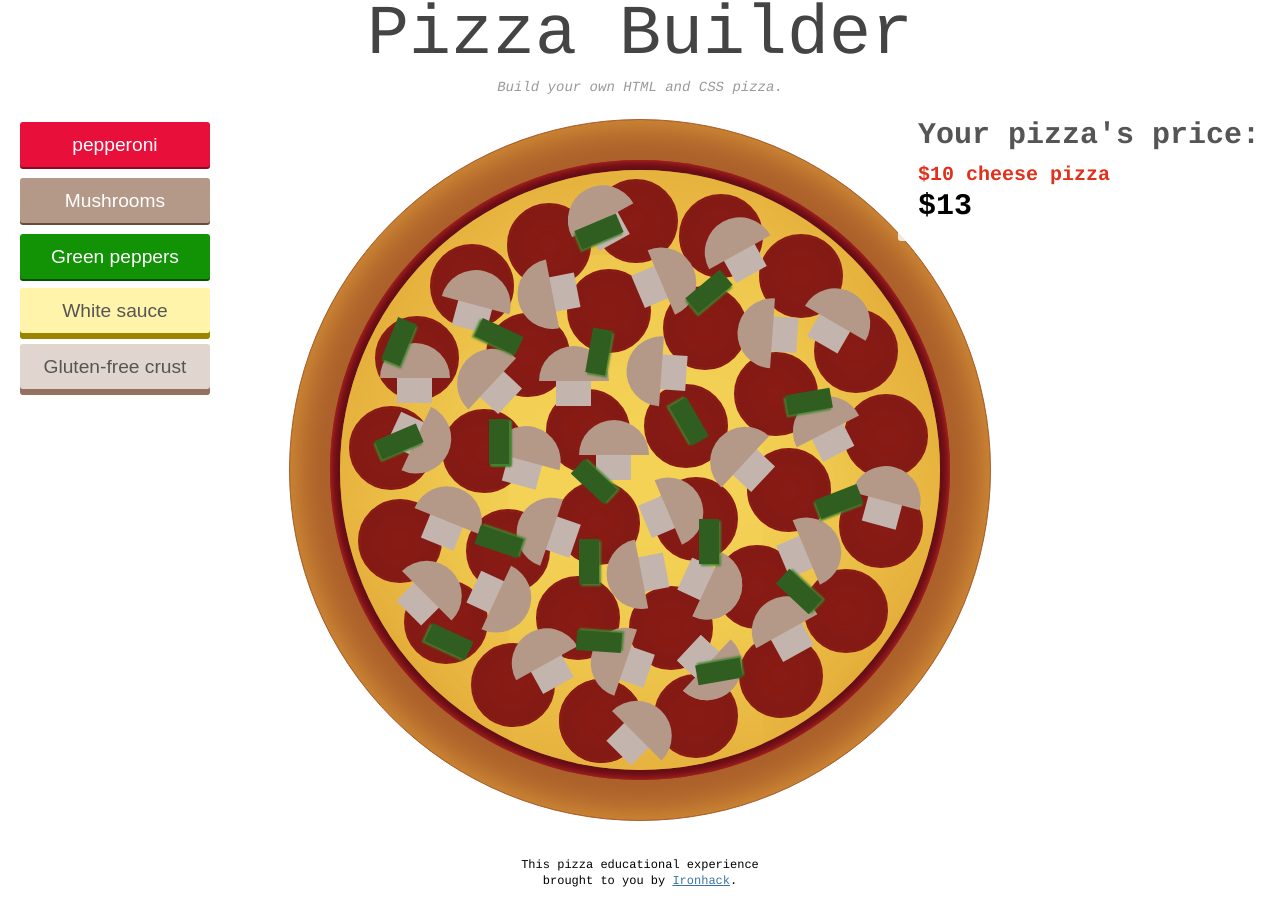
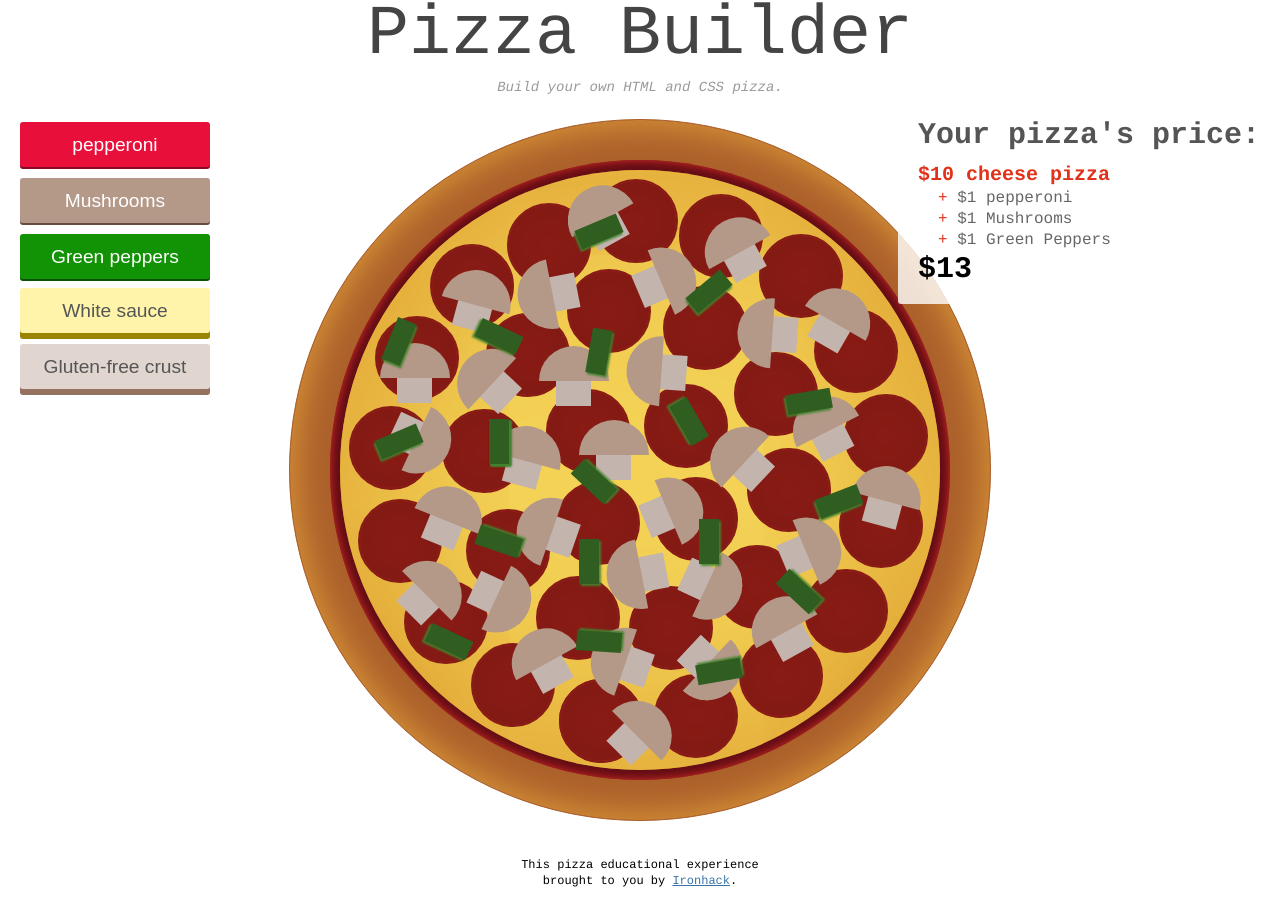
Before and after one commit to ironhack-labs/lab-dom-pizza-builder, a plain HTML site: page index.html in a window 1280 px wide. Drawn offline with Linux system fonts and the light colour scheme.

Commit message:
pizza done

```diff
--- a/index.html
+++ b/index.html
@@ -42,7 +42,7 @@
       <b>$10 cheese pizza</b>
       <ul>
       </ul>
-      <strong>$13</strong>
+      <strong>$10</strong>
     </aside>
     <!-- End Price -->
 
--- a/js/index.js
+++ b/js/index.js
@@ -9,6 +9,8 @@ let ingredients = {
   whiteSauce: { name: 'White sauce', price: 3 },
   glutenFreeCrust: { name: 'Gluten-free crust', price: 5 }
 };
+
+
 
 // Initial value of the state (the state values can change over time)
 let state = {
@@ -29,7 +31,7 @@ function renderEverything() {
   renderGlutenFreeCrust();
 
   renderButtons();
-  //renderPrice();
+  renderPrice();
 }
 
 function renderPepperoni() {
@@ -118,26 +120,24 @@ function renderButtons() {
   }
 }
 
+const ingredientsArray = Object.keys(ingredients);
+const priceTags = document.querySelector('.price ul');
 
+function renderPrice() {
+  priceTags.innerHTML = '';
+  let totalPrice = basePrice;
 
-/* let basePrice = 10;
-let ingredients = {
-  pepperoni: { name: 'pepperoni', price: 1 },
-  mushrooms: { name: 'Mushrooms', price: 1 },
-  greenPeppers: { name: 'Green Peppers', price: 1 },
-  whiteSauce: { name: 'White sauce', price: 3 },
-  glutenFreeCrust: { name: 'Gluten-free crust', price: 5 }
-};
-
-// Initial value of the state (the state values can change over time)
-let state = {
-  pepperoni: true,
-  mushrooms: true,
-  greenPeppers: true,
-  whiteSauce: false,
-  glutenFreeCrust: false
-}; */
-
+  ingredientsArray.forEach(ingredientKey => {
+    if (state[ingredientKey]) {
+      const ingredient = ingredients[ingredientKey];
+      const ingredientPriceTag = document.createElement('li');
+      ingredientPriceTag.textContent = `$${ingredient.price} ${ingredient.name}`;
+      priceTags.appendChild(ingredientPriceTag);
+      totalPrice += ingredient.price;
+    }
+  });
+  document.querySelector('.price strong').textContent = `$${totalPrice}`;
+}
 
 renderEverything();
 
```
